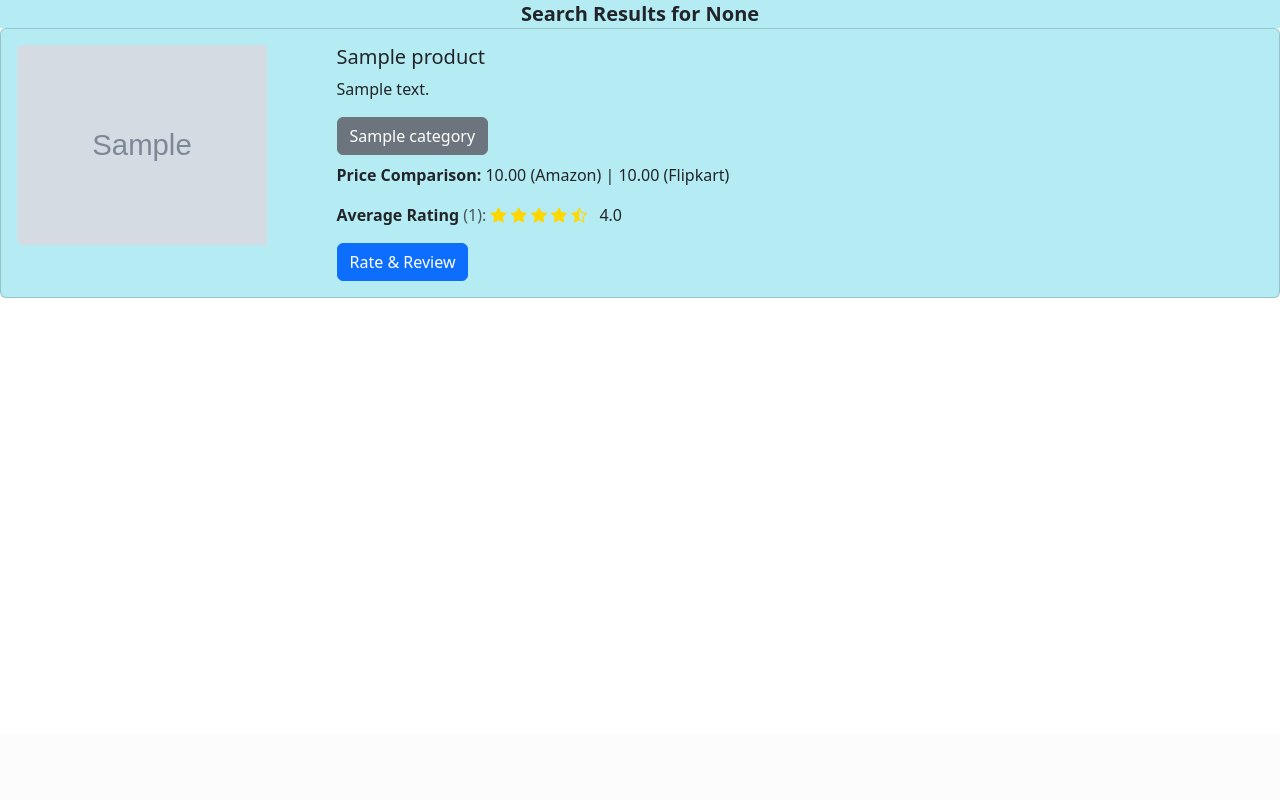
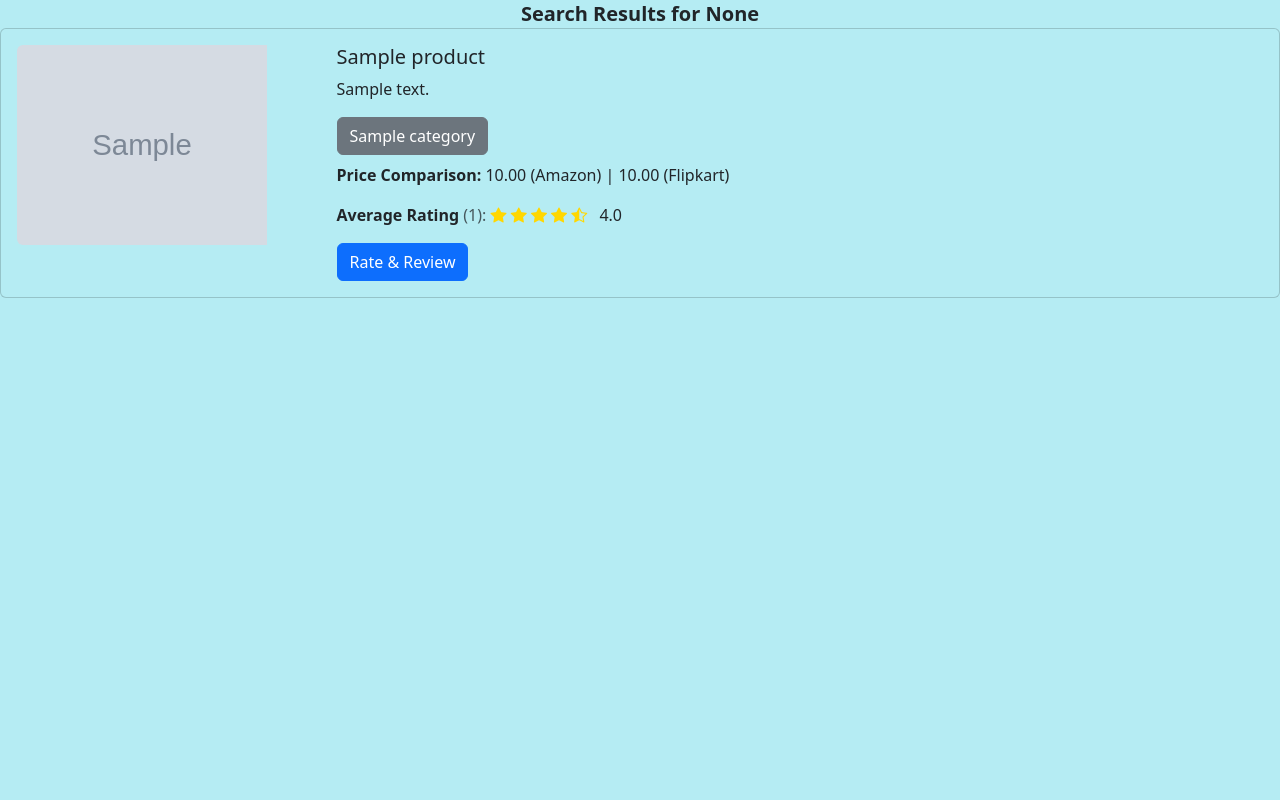
Before and after one commit to MasterOfNon/Techtrends, a Django app: page /Search_result/ in a window 1280 px wide. Shown: the part 66-866 px from the top of the page. Before the commit the page ends 364 px from the top, so only its background shows below. Run offline with Django 5.2, Linux system fonts and the light colour scheme; a user stored in the database is signed in; tables that the repository leaves empty hold one stand-in row (values such as "Sample post"); grey boxes marked "Sample" are stand-in pictures.

Commit message:
Update Search_result.html

```diff
--- a/techtrends/templates/Search_result.html
+++ b/techtrends/templates/Search_result.html
@@ -4,10 +4,10 @@
 
     <title>Search Results- TechTrends</title>
 
-    <div class="container-fluid p-0">
+    <div class="container-fluid p-0 " style="min-height: 100vh; display: flex; flex-direction: column; background-color: #b5ecf3;">
         <h5 style="background-color: #b5ecf3; padding: 2px; margin-bottom: 0; text-align: center"> <strong> Search Results for {{query}}</strong></h5>
-    </div>
-    <div class="container-fluid p-0 ">
+
+    <div class="container-fluid p-0 product-card  ">
         {% for product in products %}
             <div class="card product-card "><!--product-card style inhereited-->
                 <div class="row g-0">
@@ -44,9 +44,9 @@
                 </div>
             </div>
         {% empty %}<!--runs when the forLoop is empty-->
-            <p>No products available under this name.</p>
+            <h3 class="m-3 text-center">No products available under this name</h3>
         {% endfor %}
     </div>
-
+</div>
 
 {% endblock content %}
```
